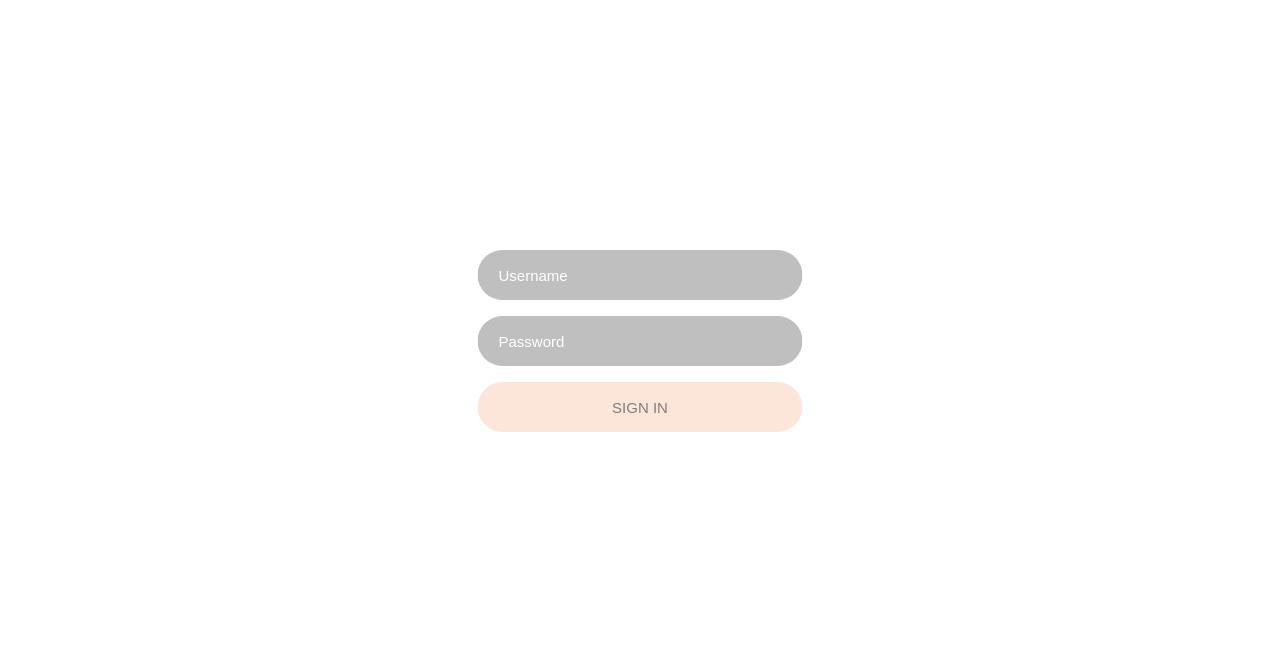
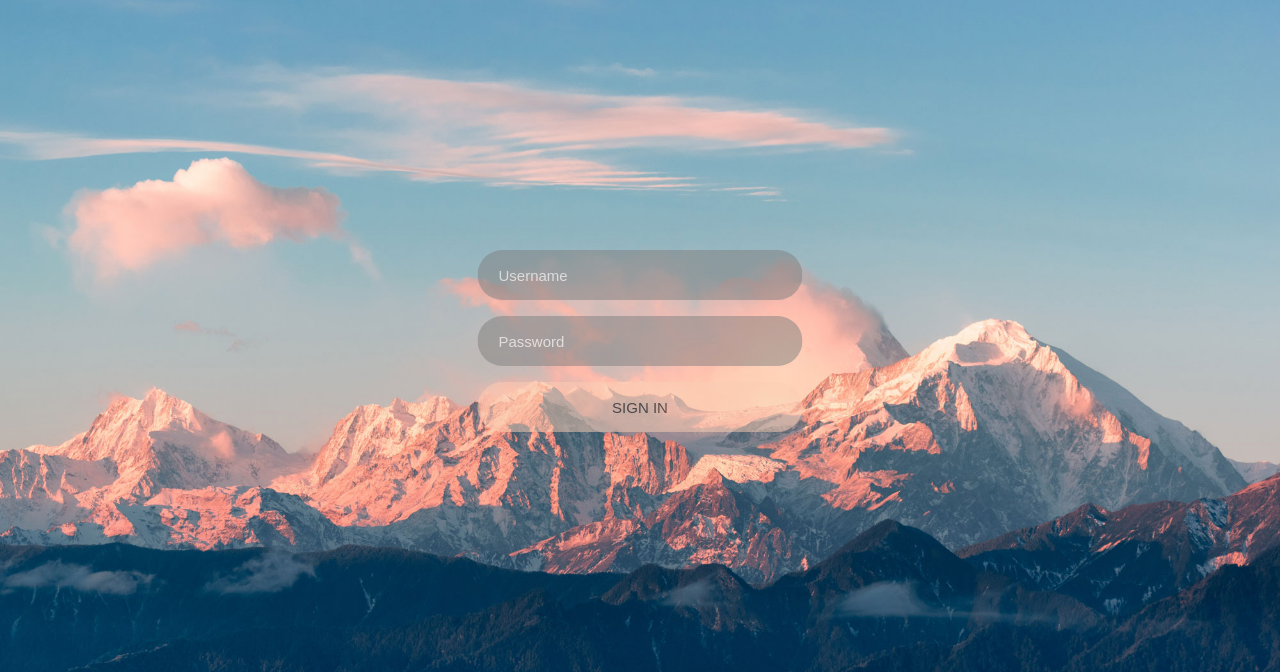
Before and after one commit to martinakaduc/BeCaked, a Flask app: page /login in a window 1280 px wide. Shown: the top 672 px of the page. Run offline with Flask 2, Linux system fonts and the light colour scheme; parts of the project's set-up code (start-up, migrations or seed data) failed here and were passed over.

Commit message:
add background for login

```diff
--- a/static/css/login.css
+++ b/static/css/login.css
@@ -8,6 +8,7 @@ html{
     height: 100%;
 }
 body{
+    background: url(../images/bg.jpg);
     position: relative;
     /* height: 100%; */
     background-size: cover;
```
